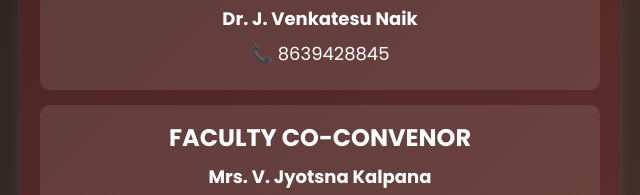
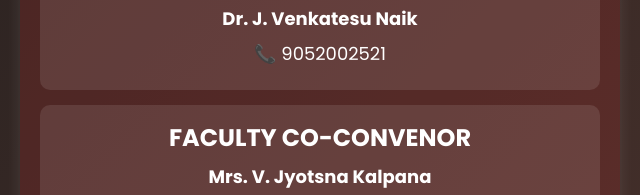
Before and after one commit to Pragati-Jaiswal3132/MecharenaTechFest, a plain HTML site: page contact.html in a window 1280 px wide. Shown: the part 598-793 px from the top of the page, 320-960 px from the left. Drawn offline with Linux system fonts and the light colour scheme; a web font is replaced by a local one.

Commit message:
Update contact.html

```diff
--- a/contact.html
+++ b/contact.html
@@ -55,7 +55,7 @@
         <div class="contact-card">
           <h2>FACULTY CONVENOR</h2>
           <p><strong>Dr. J. Venkatesu Naik</strong></p>
-          <p>📞 8639428845</p>
+          <p>📞 9052002521</p>
         </div>
 
         <!-- Faculty Co-Convenor -->
```
